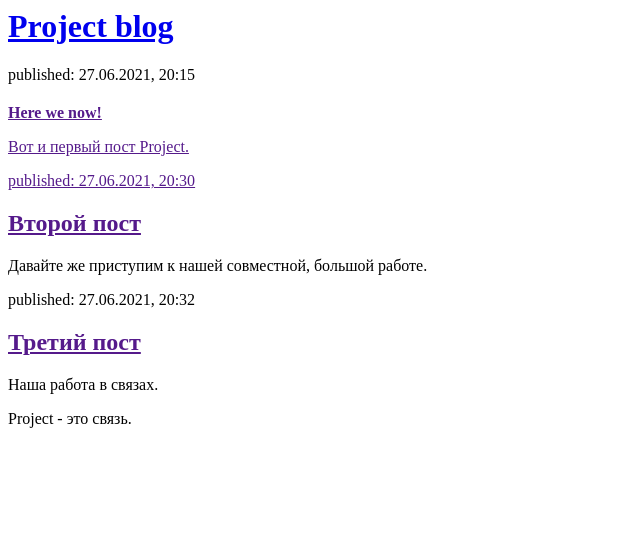
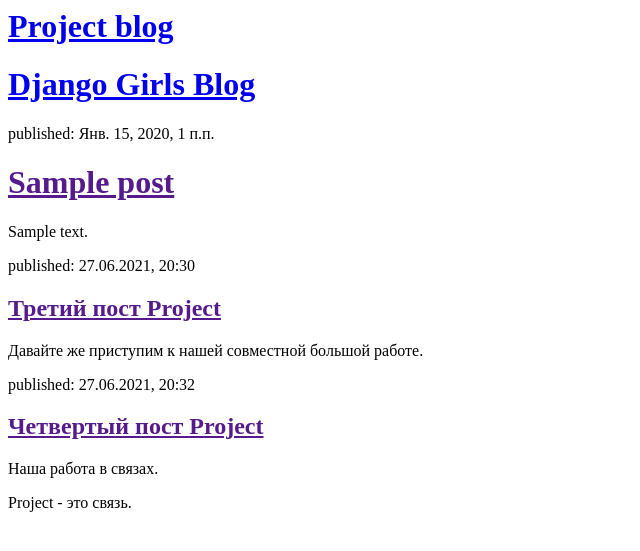
Before and after one commit to romill8/my-first-blog, a Django app: page / in a window 1280 px wide. Shown: the top 551 px of the page, without its empty margins (0-640 px from the left). Run offline with Django 3.2, Linux system fonts and the light colour scheme; tables that the repository leaves empty hold one stand-in row (values such as "Sample post").

Commit message:
Внесли изменения в HTML, теперь есть динамические шаблоны, которые берутся из базы данных. Внесли изменения в посты и т.д.

```diff
--- a/blog/templates/blog/post_list.html
+++ b/blog/templates/blog/post_list.html
@@ -8,21 +8,26 @@
         </div>
 
         <div>
-            <p>published: 27.06.2021, 20:15</p>
-            <h2><a href=""Первый пост</a></h2>
-            <p><strong>Here we now!</strong></p>
-            <p>Вот и первый пост Project.</p>
+            <h1><a href="/">Django Girls Blog</a></h1>
         </div>
+
+        {% for post in posts %}
+            <div>
+                <p>published: {{ post.published_date }}</p>
+                <h1><a href="">{{ post.title }}</a></h1>
+                <p>{{ post.text|linebreaksbr }}</p>
+            </div>
+        {% endfor %}
 
         <div>
             <p>published: 27.06.2021, 20:30</p>
-            <h2><a href="">Второй пост</a></h2>
-            <p>Давайте же приступим к нашей совместной, большой работе.</p>
+            <h2><a href="">Третий пост Project</a></h2>
+            <p>Давайте же приступим к нашей совместной большой работе.</p>
         </div>
 
         <div>
           <p>published: 27.06.2021, 20:32</p>
-          <h2><a href ="">Третий пост</a></h2>
+          <h2><a href ="">Четвертый пост Project</a></h2>
           <p> Наша работа в связах.</p>
           <p> Project - это связь.</p>
     </body>
```
